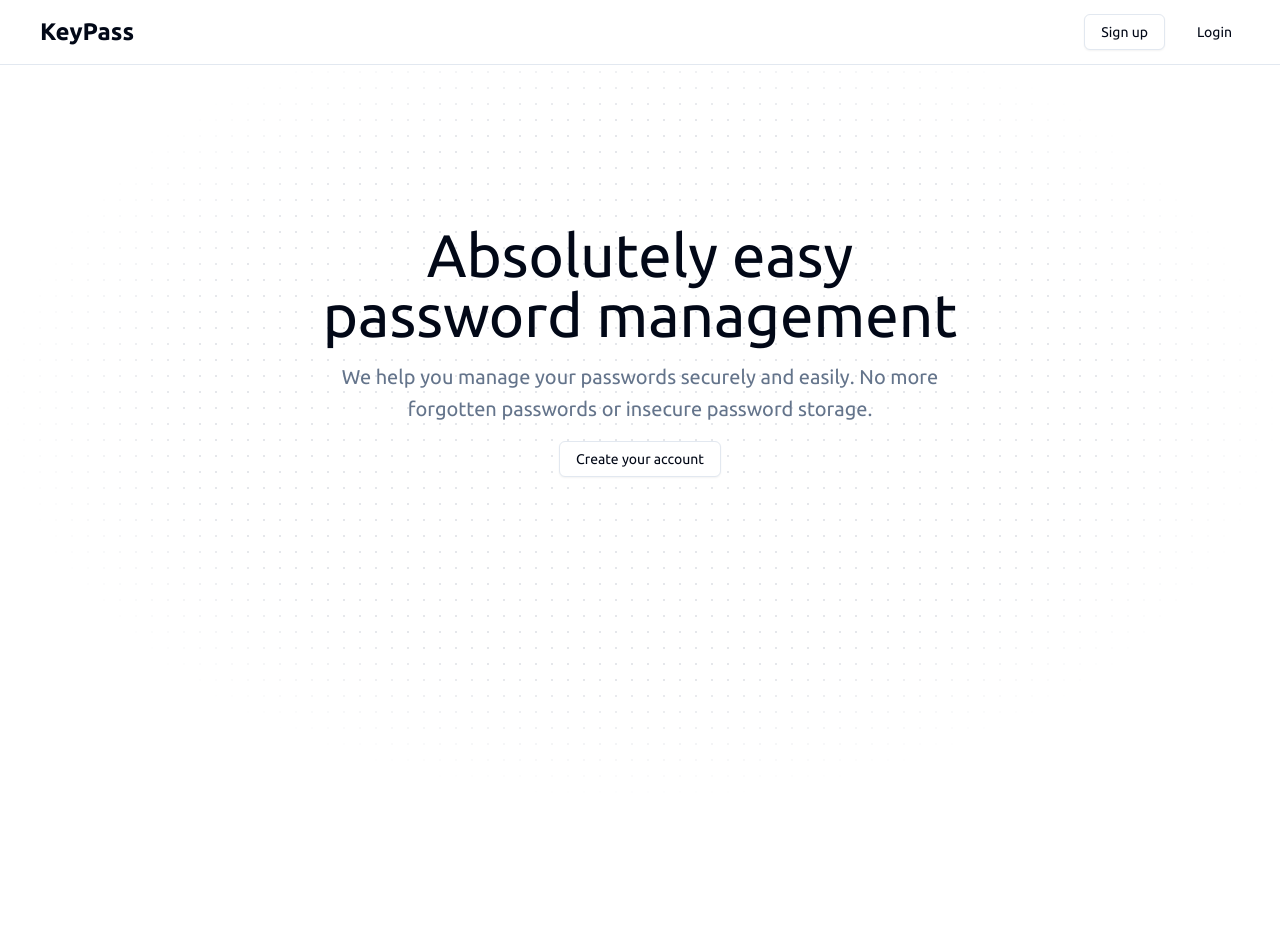
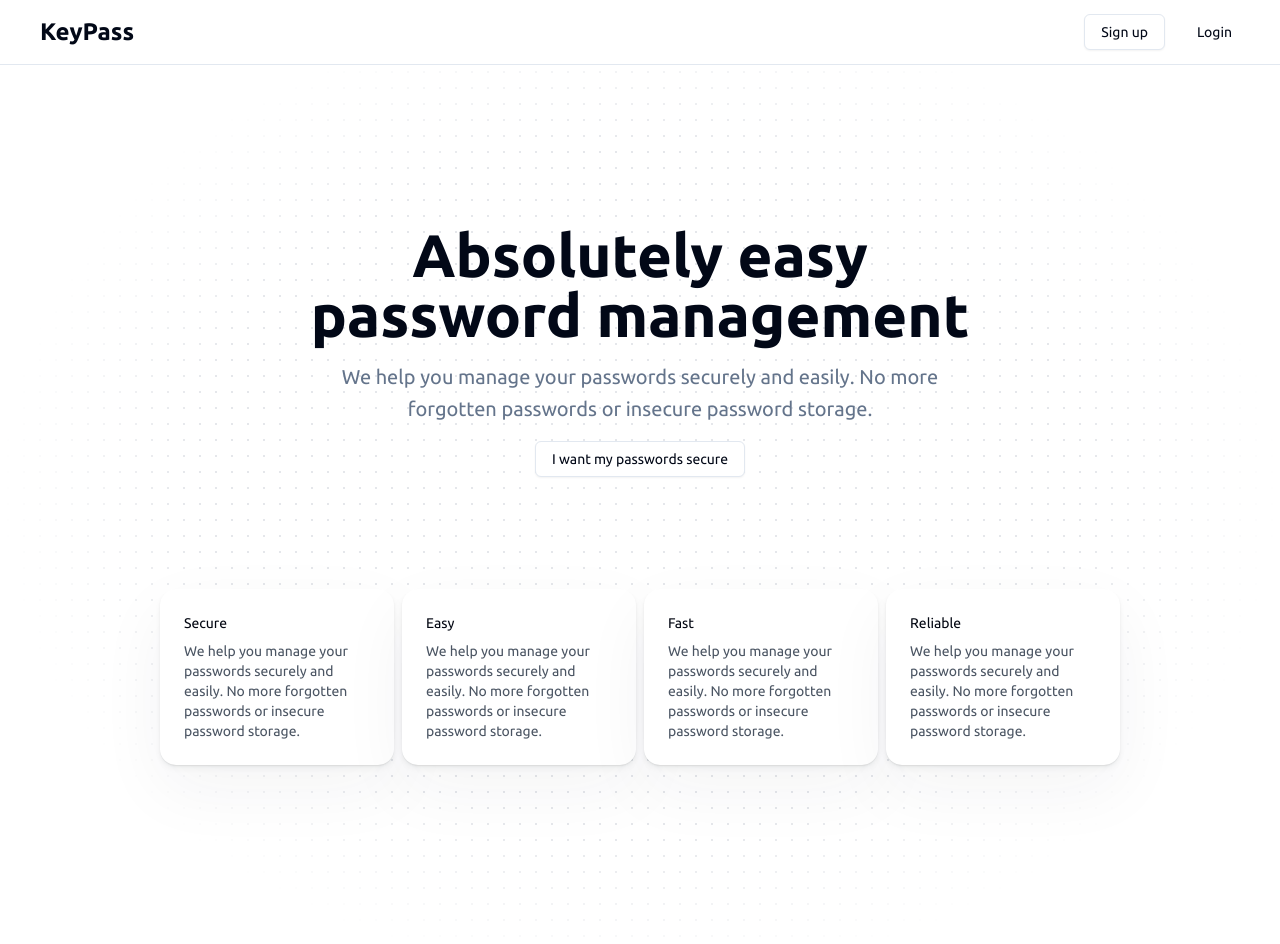
Before and after one commit to facuperezm/password, a Next.js app: page / in a window 1280 px wide. Shown: the top 944 px of the page. Before the commit the page ends 800 px from the top, so only its background shows below. Built offline with nearby package versions, Linux system fonts and the light colour scheme.

Commit message:
feat: add card component for detail of the product

```diff
--- a/src/app/(lobby)/page.tsx
+++ b/src/app/(lobby)/page.tsx
@@ -1,3 +1,4 @@
+import CardSpotlight from "@/components/card";
 import { Container } from "@/components/container";
 import { Button } from "@/components/ui/button";
 import Image from "next/image";
@@ -6,8 +7,8 @@ import Link from "next/link";
 export default function Home() {
   return (
     <Container className="max-w-5xl">
-      <section className="mx-auto flex w-full max-w-5xl flex-col items-center justify-center gap-4 py-24 text-center md:py-32">
-        <h1 className="text-balance text-2xl sm:text-4xl md:text-5xl lg:text-6xl">
+      <section className="mx-auto flex w-full max-w-5xl flex-col items-center justify-center gap-4 pt-24 pb-20 text-center md:pt-32 md:pb-20">
+        <h1 className="text-balance text-2xl sm:text-4xl md:text-5xl lg:text-6xl font-semibold">
           Absolutely easy password management
         </h1>
         <p className="max-w-[42rem] text-pretty leading-normal text-muted-foreground sm:text-xl sm:leading-8">
@@ -17,12 +18,31 @@ export default function Home() {
 
         <div className="flex flex-wrap items-center justify-center gap-4">
           <Button variant="outline" asChild>
-            <Link href="/">
-              Create your account
-              <span className="sr-only">Create your account</span>
-            </Link>
+            <Link href="/login">I want my passwords secure</Link>
           </Button>
         </div>
+      </section>
+      <section className="grid grid-cols-1 grid-rows-[repeat(6,minmax(0,1fr))] gap-2 md:grid-cols-2 md:grid-rows-2 lg:grid-cols-4">
+        <CardSpotlight
+          title="Secure"
+          description=" We help you manage your passwords securely and easily. No more
+              forgotten passwords or insecure password storage."
+        />
+        <CardSpotlight
+          title="Easy"
+          description="We help you manage your passwords securely and easily. No more
+              forgotten passwords or insecure password storage."
+        />
+        <CardSpotlight
+          title="Fast"
+          description="We help you manage your passwords securely and easily. No more
+              forgotten passwords or insecure password storage."
+        />
+        <CardSpotlight
+          title="Reliable"
+          description="We help you manage your passwords securely and easily. No more
+              forgotten passwords or insecure password storage."
+        />
       </section>
     </Container>
   );
--- /dev/null
+++ b/src/components/card.tsx
@@ -0,0 +1,72 @@
+"use client";
+import React, { useRef, useState } from "react";
+
+const CardSpotlight = ({
+  title,
+  description,
+}: {
+  title: string;
+  description: string;
+}) => {
+  const divRef = useRef<HTMLDivElement>(null);
+  const [isFocused, setIsFocused] = useState(false);
+  const [position, setPosition] = useState({ x: 0, y: 0 });
+  const [opacity, setOpacity] = useState(0);
+
+  const handleMouseMove = (e: React.MouseEvent<HTMLDivElement>) => {
+    if (!divRef.current || isFocused) return;
+
+    const div = divRef.current;
+    const rect = div.getBoundingClientRect();
+
+    setPosition({ x: e.clientX - rect.left, y: e.clientY - rect.top });
+  };
+
+  const handleFocus = () => {
+    setIsFocused(true);
+    setOpacity(1);
+  };
+
+  const handleBlur = () => {
+    setIsFocused(false);
+    setOpacity(0);
+  };
+
+  const handleMouseEnter = () => {
+    setOpacity(1);
+  };
+
+  const handleMouseLeave = () => {
+    setOpacity(0);
+  };
+
+  return (
+    <div
+      ref={divRef}
+      onMouseMove={handleMouseMove}
+      onFocus={handleFocus}
+      onBlur={handleBlur}
+      onMouseEnter={handleMouseEnter}
+      onMouseLeave={handleMouseLeave}
+      className="relative flex flex-col items-center justify-center  bg-background  group isolate   rounded-2xl  shadow-[0_1px_1px_rgba(0,0,0,0.05),0_4px_6px_rgba(34,42,53,0.04),0_24px_68px_rgba(47,48,55,0.05),0_2px_3px_rgba(0,0,0,0.04)] dark:bg-gray-900 dark:shadow-[inset_0_1px,inset_0_0_0_1px] dark:shadow-white/[0.025] overflow-hidden"
+    >
+      <div
+        className="pointer-events-none absolute -inset-px opacity-0 transition duration-300"
+        style={{
+          opacity,
+          background: `radial-gradient(600px circle at ${position.x}px ${position.y}px, rgba(1,1,1,.1), transparent 40%)`,
+        }}
+      />
+      <div className="relative z-10 flex-none p-6 order-last">
+        <h2 className="text-sm font-medium text-gray-950 dark:text-white">
+          {title}
+        </h2>
+        <p className="mt-2 text-sm/5 text-gray-600 dark:text-gray-400">
+          {description}
+        </p>
+      </div>
+    </div>
+  );
+};
+
+export default CardSpotlight;
```
